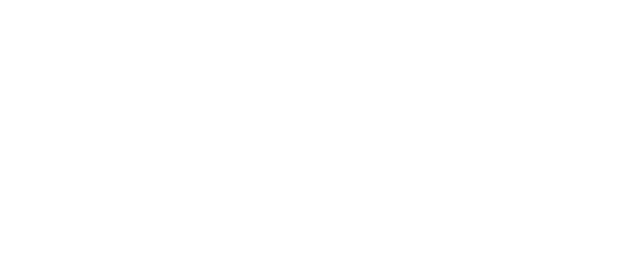
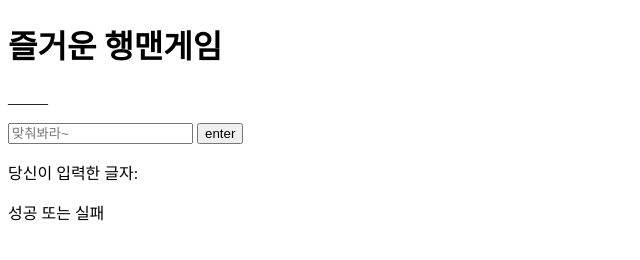
Before and after one commit to saramnim/hangmanGame, a plain HTML site: page index.html in a window 1280 px wide. Shown: the whole page, without its empty margins (0-640 px from the left). Drawn offline with Linux system fonts and the light colour scheme.

Commit message:
fix: html file

```diff
--- a/index.html
+++ b/index.html
@@ -4,9 +4,17 @@
     <meta charset="UTF-8">
     <meta http-equiv="X-UA-Compatible" content="IE=edge">
     <meta name="viewport" content="width=device-width, initial-scale=1.0">
-    <title>Document</title>
+    <script src="index.js"></script>
+    <title>hangManGame</title>
 </head>
 <body>
-
+    <h1>즐거운 행맨게임</h1>
+    <div id = "content">
+        <p id = "answer-word">_____</p>
+        <input type = "text" id = "input" placeholder="맞춰봐라~" >
+        <button id = "input-btn">enter</button>
+        <p id = "enterd-word">당신이 입력한 글자: </p>
+        <p id = "result">성공 또는 실패</p>
+    </div>
 </body>
 </html>
```
